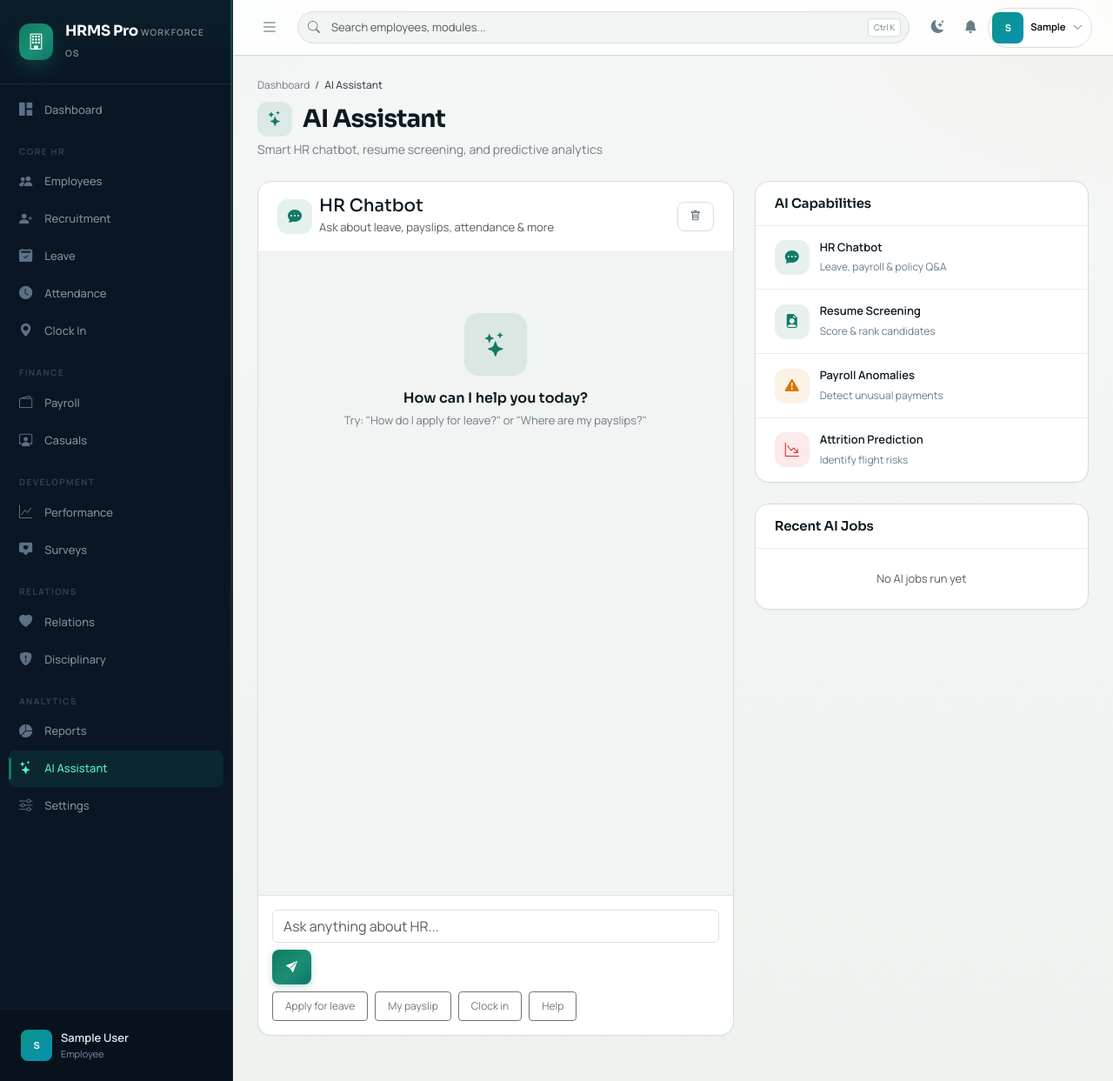
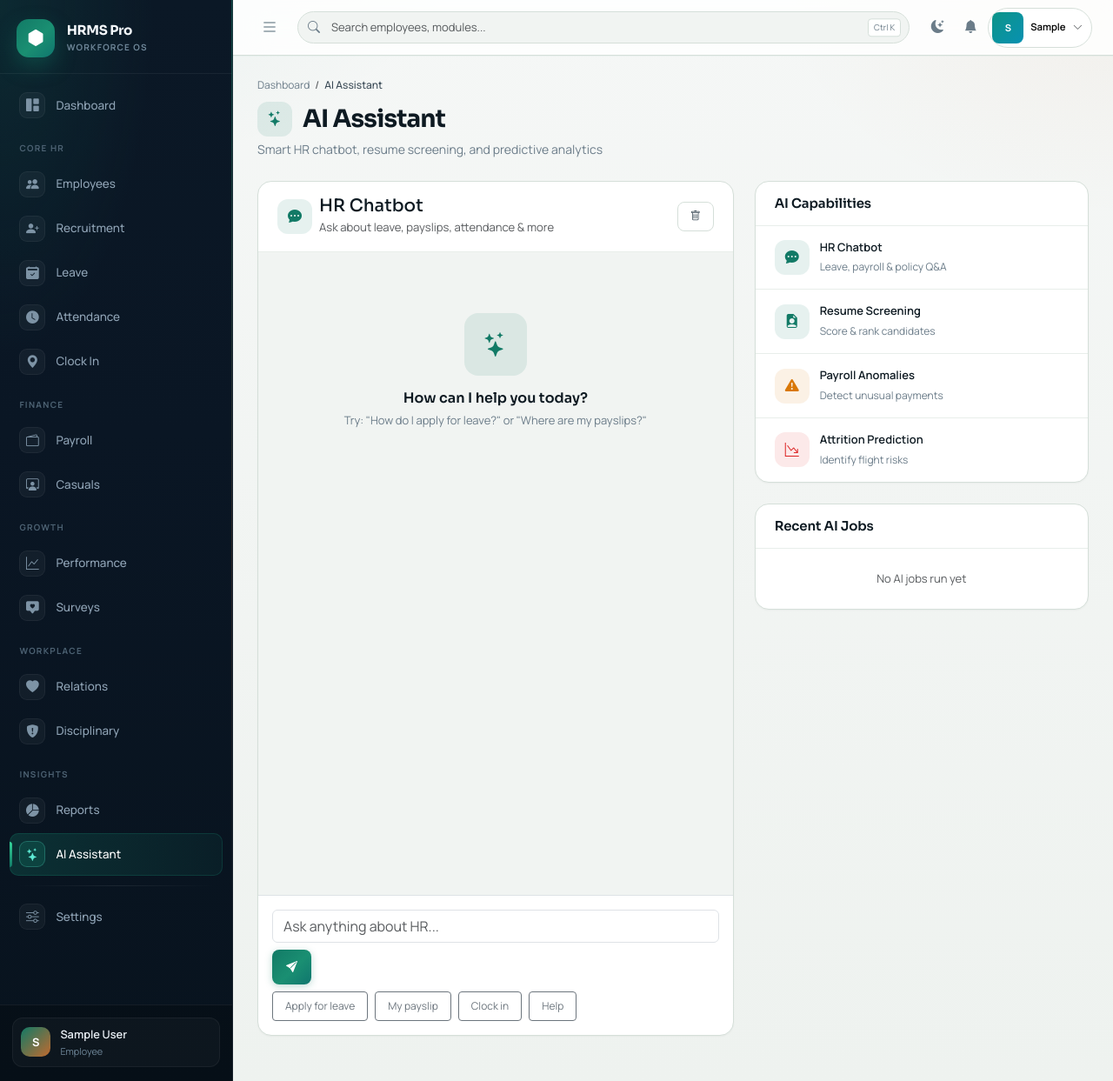
Before and after one commit to Dommygenius/hr-payroll-system, a Django app: page /module/ai/ in a window 1280 px wide. Shown: the whole page at 87% size. Run offline with Django 5.2, Linux system fonts and the light colour scheme; the visitor is signed in with stand-in values (Sample User, id 1); data that the repository does not hold is empty; parts of the project's set-up code (start-up, migrations or seed data) failed here and were passed over; some libraries are stand-ins or nearby versions.

Commit message:
Refine sidebar navigation with icon tiles, stronger active states, and clearer hierarchy.
Co-authored-by: Cursor <cursoragent@cursor.com>

```diff
--- a/static/css/hrms.css
+++ b/static/css/hrms.css
@@ -87,7 +87,9 @@ h1, h2, h3, h4, h5, h6, .page-title, .card-title, .stat-value {
 .sidebar {
     width: var(--sidebar-width);
     min-height: 100vh;
-    background: var(--sidebar-bg);
+    background:
+        radial-gradient(ellipse 120% 60% at 0% 0%, rgba(18, 122, 102, 0.18) 0%, transparent 55%),
+        linear-gradient(180deg, #0B1826 0%, #0A1624 40%, #08131E 100%);
     position: fixed;
     left: 0;
     top: 0;
@@ -103,97 +105,130 @@ h1, h2, h3, h4, h5, h6, .page-title, .card-title, .stat-value {
     position: absolute;
     top: 0;
     right: 0;
-    width: 2px;
+    width: 1px;
     height: 100%;
-    background: linear-gradient(180deg, rgba(18, 122, 102, 0.55) 0%, rgba(192, 106, 47, 0.25) 45%, transparent 75%);
+    background: linear-gradient(180deg, rgba(18, 122, 102, 0.5) 0%, rgba(192, 106, 47, 0.2) 50%, transparent 85%);
     pointer-events: none;
 }
 
 .sidebar-brand {
-    padding: 1.5rem 1.35rem;
+    padding: 1.35rem 1.2rem 1.15rem;
     display: flex;
     align-items: center;
     gap: 0.85rem;
-    border-bottom: 1px solid var(--sidebar-border);
-    background: linear-gradient(180deg, rgba(18, 122, 102, 0.08) 0%, transparent 100%);
+    border-bottom: 1px solid rgba(255, 255, 255, 0.06);
 }
 
 .sidebar-brand-icon {
-    width: 42px;
-    height: 42px;
-    border-radius: 12px;
+    width: 44px;
+    height: 44px;
+    border-radius: 14px;
     background: var(--primary-gradient);
     display: flex;
     align-items: center;
     justify-content: center;
     color: #fff;
-    font-size: 1.15rem;
-    box-shadow: 0 8px 20px rgba(18, 122, 102, 0.35);
+    font-size: 1.2rem;
+    flex-shrink: 0;
+    box-shadow: 0 10px 24px rgba(18, 122, 102, 0.4);
+}
+
+.sidebar-brand-text {
+    min-width: 0;
+    display: flex;
+    flex-direction: column;
+    gap: 0.15rem;
 }
 
 .sidebar-brand-name {
-    color: #f8fafc;
+    color: #F4F8FB;
     font-family: var(--font-display);
-    font-size: 1.05rem;
+    font-size: 0.95rem;
     font-weight: 700;
-    letter-spacing: -0.02em;
-    line-height: 1.2;
+    letter-spacing: -0.025em;
+    line-height: 1.25;
+    white-space: nowrap;
+    overflow: hidden;
+    text-overflow: ellipsis;
+    max-width: 160px;
 }
 
 .sidebar-brand-tag {
-    color: var(--sidebar-text);
-    font-size: 0.65rem;
-    font-weight: 600;
+    color: #6F8799;
+    font-size: 0.625rem;
+    font-weight: 700;
     text-transform: uppercase;
-    letter-spacing: 0.1em;
+    letter-spacing: 0.12em;
 }
 
 .sidebar-nav-wrap {
     flex: 1;
     overflow-y: auto;
-    padding: 0.5rem 0 1rem;
+    padding: 0.75rem 0.7rem 1rem;
     scrollbar-width: thin;
-    scrollbar-color: rgba(255,255,255,0.08) transparent;
+    scrollbar-color: rgba(255,255,255,0.1) transparent;
 }
 
 .sidebar-nav {
     list-style: none;
-    padding: 0 0.625rem;
+    padding: 0;
     margin: 0;
+    display: flex;
+    flex-direction: column;
+    gap: 0.15rem;
+}
+
+.sidebar-nav .nav-group {
+    display: flex;
+    flex-direction: column;
+    gap: 0.12rem;
+    margin-bottom: 0.35rem;
 }
 
 .sidebar-nav li a {
     display: flex;
     align-items: center;
-    gap: 0.7rem;
-    padding: 0.55rem 0.75rem;
-    margin-bottom: 1px;
-    color: var(--sidebar-text);
+    gap: 0.75rem;
+    padding: 0.58rem 0.7rem;
+    color: #8FA3B5;
     text-decoration: none;
-    font-size: 0.8125rem;
+    font-size: 0.84rem;
     font-weight: 500;
-    border-radius: var(--radius-sm);
-    transition: all 0.18s ease;
+    border-radius: 10px;
+    transition: color 0.16s ease, background 0.16s ease, transform 0.16s ease;
     position: relative;
 }
 
-.sidebar-nav li a i {
-    width: 18px;
-    font-size: 0.95rem;
-    opacity: 0.75;
-    transition: opacity 0.18s;
+.sidebar-nav li a .nav-ico {
+    width: 30px;
+    height: 30px;
+    border-radius: 9px;
+    background: rgba(255, 255, 255, 0.04);
+    border: 1px solid rgba(255, 255, 255, 0.05);
+    display: inline-flex;
+    align-items: center;
+    justify-content: center;
+    flex-shrink: 0;
+    font-size: 0.92rem;
+    color: #7D93A5;
+    transition: all 0.16s ease;
 }
 
 .sidebar-nav li a:hover {
-    color: var(--sidebar-text-hover);
-    background: rgba(255, 255, 255, 0.04);
-}
-
-.sidebar-nav li a:hover i { opacity: 1; }
+    color: #EAF1F6;
+    background: rgba(255, 255, 255, 0.045);
+}
+
+.sidebar-nav li a:hover .nav-ico {
+    color: #5EEAD4;
+    background: rgba(18, 122, 102, 0.18);
+    border-color: rgba(18, 122, 102, 0.25);
+}
 
 .sidebar-nav li a.active {
-    color: #5eead4;
-    background: var(--sidebar-active);
+    color: #FFFFFF;
+    background: linear-gradient(90deg, rgba(18, 122, 102, 0.28) 0%, rgba(18, 122, 102, 0.1) 100%);
+    box-shadow: inset 0 0 0 1px rgba(18, 122, 102, 0.28);
 }
 
 .sidebar-nav li a.active::before {
@@ -203,42 +238,70 @@ h1, h2, h3, h4, h5, h6, .page-title, .card-title, .stat-value {
     top: 50%;
     transform: translateY(-50%);
     width: 3px;
-    height: 60%;
-    background: var(--primary);
-    border-radius: 0 2px 2px 0;
-}
-
-.sidebar-nav li a.active i { color: #5eead4; opacity: 1; }
+    height: 58%;
+    background: linear-gradient(180deg, #34D399, #127A66);
+    border-radius: 0 3px 3px 0;
+}
+
+.sidebar-nav li a.active .nav-ico {
+    color: #5EEAD4;
+    background: rgba(18, 122, 102, 0.28);
+    border-color: rgba(94, 234, 212, 0.25);
+}
 
 .nav-section {
-    padding: 1.125rem 0.75rem 0.375rem;
-    font-size: 0.625rem;
+    list-style: none;
+    padding: 0.95rem 0.7rem 0.4rem;
+    font-size: 0.62rem;
     font-weight: 700;
     text-transform: uppercase;
-    letter-spacing: 0.14em;
-    color: #334155;
+    letter-spacing: 0.13em;
+    color: #4D6273;
+}
+
+.sidebar-nav-divider {
+    height: 1px;
+    margin: 0.55rem 0.5rem;
+    background: linear-gradient(90deg, transparent, rgba(255,255,255,0.08), transparent);
 }
 
 .sidebar-footer {
-    padding: 0.875rem 1rem;
-    border-top: 1px solid var(--sidebar-border);
-    background: rgba(0, 0, 0, 0.2);
+    padding: 0.85rem 0.85rem 1rem;
+    border-top: 1px solid rgba(255, 255, 255, 0.06);
+    background: rgba(0, 0, 0, 0.22);
 }
 
 .sidebar-user {
     display: flex;
     align-items: center;
-    gap: 0.625rem;
-    padding: 0.5rem;
-    border-radius: var(--radius-sm);
+    gap: 0.7rem;
+    padding: 0.55rem 0.6rem;
+    border-radius: 12px;
+    border: 1px solid rgba(255, 255, 255, 0.05);
+    background: rgba(255, 255, 255, 0.03);
     transition: background 0.18s;
 }
 
-.sidebar-user:hover { background: rgba(255, 255, 255, 0.04); }
+.sidebar-user:hover { background: rgba(255, 255, 255, 0.06); }
+
+.sidebar-user .avatar-sm {
+    width: 34px;
+    height: 34px;
+    border-radius: 10px;
+    background: linear-gradient(135deg, #127A66, #C06A2F);
+    color: #fff;
+    display: flex;
+    align-items: center;
+    justify-content: center;
+    font-size: 0.8rem;
+    font-weight: 700;
+}
+
+.sidebar-user-info { min-width: 0; }
 
 .sidebar-user-name {
-    color: #e2e8f0;
-    font-size: 0.8125rem;
+    color: #E8EEF4;
+    font-size: 0.8rem;
     font-weight: 600;
     white-space: nowrap;
     overflow: hidden;
@@ -246,8 +309,8 @@ h1, h2, h3, h4, h5, h6, .page-title, .card-title, .stat-value {
 }
 
 .sidebar-user-role {
-    color: var(--sidebar-text);
-    font-size: 0.6875rem;
+    color: #6F8799;
+    font-size: 0.68rem;
     text-transform: capitalize;
 }
 
--- a/templates/base.html
+++ b/templates/base.html
@@ -22,7 +22,7 @@
 
     <link href="https://fonts.googleapis.com/css2?family=Manrope:wght@400;500;600;700&family=Sora:wght@500;600;700&display=swap" rel="stylesheet">
 
-    <link href="/static/css/hrms.css?v=8" rel="stylesheet">
+    <link href="/static/css/hrms.css?v=9" rel="stylesheet">
 
     {% block extra_css %}{% endblock %}
 
@@ -40,65 +40,47 @@
         <nav id="sidebar" class="sidebar" data-turbo-permanent>
 
             <div class="sidebar-brand">
-
-                <div class="sidebar-brand-icon"><i class="bi bi-building"></i></div>
-
+                <div class="sidebar-brand-icon"><i class="bi bi-hexagon-fill"></i></div>
                 <div class="sidebar-brand-text">
-
                     <span class="sidebar-brand-name">{% if tenant %}{{ tenant.name }}{% else %}{{ app_name }}{% endif %}</span>
-
                     <span class="sidebar-brand-tag">Workforce OS</span>
-
                 </div>
-
             </div>
 
             <div class="sidebar-nav-wrap">
-
                 <ul class="sidebar-nav" id="sidebarNav">
-
-                    <li><a href="{% tenant_url 'dashboard' %}" data-path="/" data-path-alt="/dashboard/"><i class="bi bi-grid-1x2-fill"></i> Dashboard</a></li>
+                    <li>
+                        <a href="{% tenant_url 'dashboard' %}" data-path="/" data-path-alt="/dashboard/">
+                            <span class="nav-ico"><i class="bi bi-grid-1x2-fill"></i></span> Dashboard
+                        </a>
+                    </li>
 
                     <li class="nav-section">Core HR</li>
-
-                    <li><a href="{% tenant_url 'module' 'employees' %}" data-path="/module/employees"><i class="bi bi-people-fill"></i> Employees</a></li>
-
-                    <li><a href="{% tenant_url 'module' 'recruitment' %}" data-path="/module/recruitment"><i class="bi bi-person-plus-fill"></i> Recruitment</a></li>
-
-                    <li><a href="{% tenant_url 'module' 'leave' %}" data-path="/module/leave"><i class="bi bi-calendar2-check-fill"></i> Leave</a></li>
-
-                    <li><a href="{% tenant_url 'module' 'attendance' %}" data-path="/module/attendance"><i class="bi bi-clock-fill"></i> Attendance</a></li>
-
-                    <li><a href="{% tenant_url 'clock-in' %}" data-path="/attendance/clock-in"><i class="bi bi-geo-alt-fill"></i> Clock In</a></li>
+                    <li><a href="{% tenant_url 'module' 'employees' %}" data-path="/module/employees"><span class="nav-ico"><i class="bi bi-people-fill"></i></span> Employees</a></li>
+                    <li><a href="{% tenant_url 'module' 'recruitment' %}" data-path="/module/recruitment"><span class="nav-ico"><i class="bi bi-person-plus-fill"></i></span> Recruitment</a></li>
+                    <li><a href="{% tenant_url 'module' 'leave' %}" data-path="/module/leave"><span class="nav-ico"><i class="bi bi-calendar2-check-fill"></i></span> Leave</a></li>
+                    <li><a href="{% tenant_url 'module' 'attendance' %}" data-path="/module/attendance"><span class="nav-ico"><i class="bi bi-clock-fill"></i></span> Attendance</a></li>
+                    <li><a href="{% tenant_url 'clock-in' %}" data-path="/attendance/clock-in"><span class="nav-ico"><i class="bi bi-geo-alt-fill"></i></span> Clock In</a></li>
 
                     <li class="nav-section">Finance</li>
+                    <li><a href="{% tenant_url 'module' 'payroll' %}" data-path="/module/payroll"><span class="nav-ico"><i class="bi bi-wallet2"></i></span> Payroll</a></li>
+                    <li><a href="{% tenant_url 'module' 'casuals' %}" data-path="/module/casuals"><span class="nav-ico"><i class="bi bi-person-workspace"></i></span> Casuals</a></li>
 
-                    <li><a href="{% tenant_url 'module' 'payroll' %}" data-path="/module/payroll"><i class="bi bi-wallet2"></i> Payroll</a></li>
+                    <li class="nav-section">Growth</li>
+                    <li><a href="{% tenant_url 'module' 'performance' %}" data-path="/module/performance"><span class="nav-ico"><i class="bi bi-graph-up"></i></span> Performance</a></li>
+                    <li><a href="{% tenant_url 'module' 'surveys' %}" data-path="/module/surveys"><span class="nav-ico"><i class="bi bi-chat-square-heart-fill"></i></span> Surveys</a></li>
 
-                    <li><a href="{% tenant_url 'module' 'casuals' %}" data-path="/module/casuals"><i class="bi bi-person-workspace"></i> Casuals</a></li>
+                    <li class="nav-section">Workplace</li>
+                    <li><a href="{% tenant_url 'module' 'relations' %}" data-path="/module/relations"><span class="nav-ico"><i class="bi bi-heart-fill"></i></span> Relations</a></li>
+                    <li><a href="{% tenant_url 'module' 'disciplinary' %}" data-path="/module/disciplinary"><span class="nav-ico"><i class="bi bi-shield-fill-exclamation"></i></span> Disciplinary</a></li>
 
-                    <li class="nav-section">Development</li>
+                    <li class="nav-section">Insights</li>
+                    <li><a href="{% tenant_url 'module-reports' %}" data-path="/module/reports"><span class="nav-ico"><i class="bi bi-pie-chart-fill"></i></span> Reports</a></li>
+                    <li><a href="{% tenant_url 'module-ai' %}" data-path="/module/ai"><span class="nav-ico"><i class="bi bi-stars"></i></span> AI Assistant</a></li>
 
-                    <li><a href="{% tenant_url 'module' 'performance' %}" data-path="/module/performance"><i class="bi bi-graph-up"></i> Performance</a></li>
-
-                    <li><a href="{% tenant_url 'module' 'surveys' %}" data-path="/module/surveys"><i class="bi bi-chat-square-heart-fill"></i> Surveys</a></li>
-
-                    <li class="nav-section">Relations</li>
-
-                    <li><a href="{% tenant_url 'module' 'relations' %}" data-path="/module/relations"><i class="bi bi-heart-fill"></i> Relations</a></li>
-
-                    <li><a href="{% tenant_url 'module' 'disciplinary' %}" data-path="/module/disciplinary"><i class="bi bi-shield-fill-exclamation"></i> Disciplinary</a></li>
-
-                    <li class="nav-section">Analytics</li>
-
-                    <li><a href="{% tenant_url 'module-reports' %}" data-path="/module/reports"><i class="bi bi-pie-chart-fill"></i> Reports</a></li>
-
-                    <li><a href="{% tenant_url 'module-ai' %}" data-path="/module/ai"><i class="bi bi-stars"></i> AI Assistant</a></li>
-
-                    <li><a href="{% tenant_url 'module' 'settings' %}" data-path="/module/settings"><i class="bi bi-sliders"></i> Settings</a></li>
-
+                    <li class="sidebar-nav-divider" aria-hidden="true"></li>
+                    <li><a href="{% tenant_url 'module' 'settings' %}" data-path="/module/settings"><span class="nav-ico"><i class="bi bi-sliders"></i></span> Settings</a></li>
                 </ul>
-
             </div>
 
             <div class="sidebar-footer">
```
